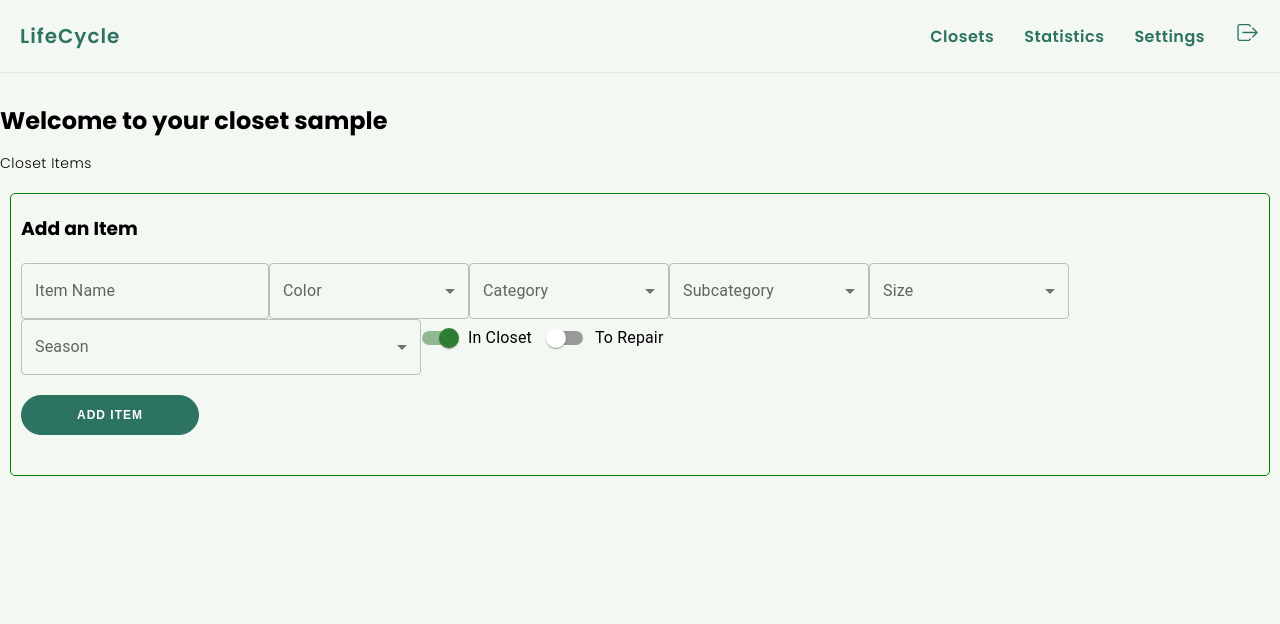
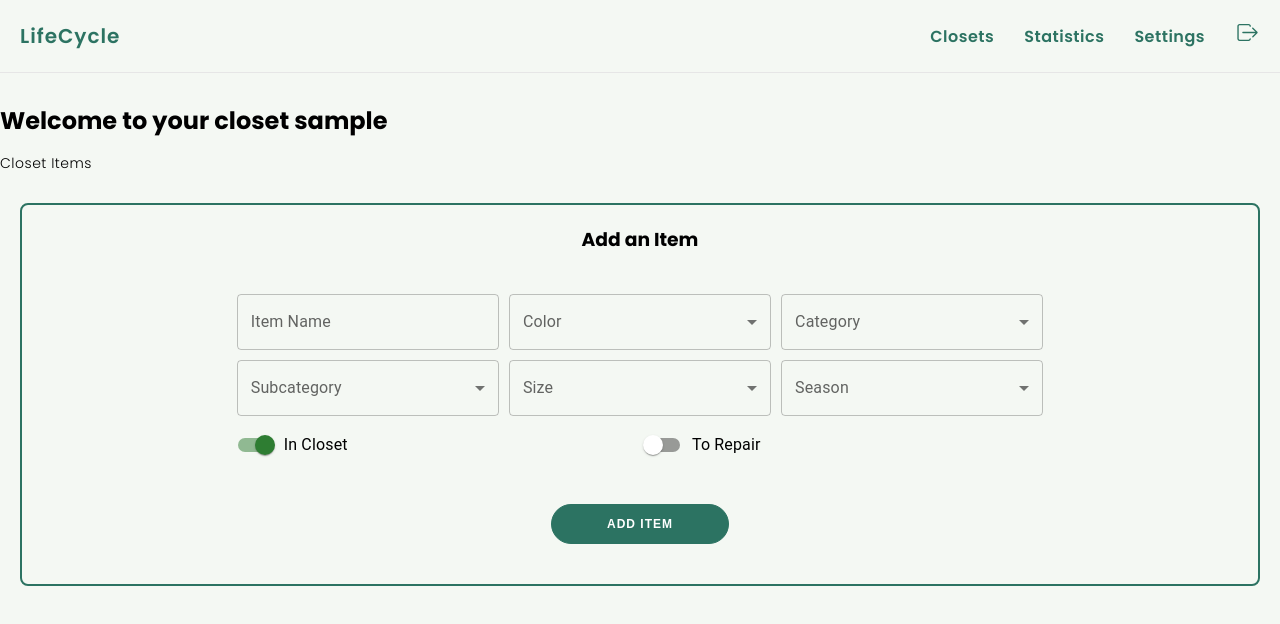
Before and after one commit to JuliaGrandury/lifecycle-app-mern, a React (Create React App) app in the folder frontend/: page / in a window 1280 px wide. Shown: the top 624 px of the page. Built offline with nearby package versions, Linux system fonts and the light colour scheme; sample sign-in values are in the browser's storage.

Commit message:
NewItemForm change handlers functional including for seasons

```diff
--- a/frontend/src/components/NewItemForm.jsx
+++ b/frontend/src/components/NewItemForm.jsx
@@ -22,7 +22,6 @@ const NewItemForm = () => {
     })
     const [subcategories, setSubcategories] = useState([]);
     const [sizeOptions, setSizeOptions] = useState([]);
-    const [allChecked, setAllChecked] = useState(false);
 
     const onSubmit = (event) => {
         event.preventDefault()
@@ -63,23 +62,8 @@ const NewItemForm = () => {
                     setSizeOptions([]);
                     break;
             }
-        }
-
-        // appropriately add items to season array if field is edited
-        if (name === 'season') {
-            console.log(`Editing the ${name}`)
-            if (value.includes('All')) {
-                const data = { ...newItem };
-                data['season'] = seasonOptions;
-                setNewItem(data);
-            }
-
-        }
-
-        // appropriately change boolean values if fields are edited
-        if (name === 'inCloset' || name === 'toRepair') {
             const data = { ...newItem };
-            data[name] = checked;
+            data[name] = value;
             setNewItem(data);
         }
 
@@ -90,22 +74,41 @@ const NewItemForm = () => {
         }
     }
 
-    // helper function to update the season checkboxes depending on each other
-    const handleCheckAll = (event) => {
-        if (event.target.checked) {
-            console.log(`Check all seasons`)
-            setAllChecked(true);
-            const data = { ...newItem };
-            data.season = seasonOptions;
-            setNewItem(data);
-        } else {
-            console.log(`Uncheck all seasons`)
-            setAllChecked(false);
-            const data = { ...newItem };
-            data.season = [];
-            setNewItem(data);
+    const handleCheckboxes = (event) => {
+        const { name, value } = event.target;
+        // if 'Select All' is checked, update all checkboxes
+        if (value.includes('Select All')) {
+            if (newItem.season.length !== seasonOptions.length) {
+                setNewItem((prevItem) => ({
+                    ...prevItem,
+                    season: seasonOptions,
+                }));
+            } else {
+                setNewItem((prevItem) => ({
+                    ...prevItem,
+                    season: [],
+                }));
+            }
+        } else { // if not, update the value of the clicked checkbox
+            setNewItem((prevItem) => ({
+                ...prevItem,
+                [name]: value,
+            }));
         }
     }
+    // to keep track of whether all seasons are checked
+    const allSeasonsChecked = () => {
+        return newItem.season.length === seasonOptions.length;
+    }
+
+    // appropriately change boolean values if fields are edited
+    const handleSwitchChange = (event) => {
+        const { name, checked } = event.target;
+        const data = { ...newItem };
+        data[name] = checked;
+        setNewItem(data);
+    }
+
 
     return (
         <div className={styles.newitem__container}>
@@ -115,9 +118,9 @@ const NewItemForm = () => {
                 </div>
                 <div className={styles.form__group}>
 
-                    <TextField name="name" label="Item Name" onChange={handleFormChange} />
+                    <FormControl className={styles.form__control}><TextField name="name" label="Item Name" onChange={handleFormChange} /></FormControl>
 
-                    <FormControl fullWidth style={{ width: 200 }}>
+                    <FormControl className={styles.form__control}>
                         <InputLabel id="color-select-label" >Color</InputLabel>
                         <Select labelId="color-select-label" id="color-select" name="color" label="Color" value={newItem.color} onChange={handleFormChange}>
                             {colorOptions.map((color) => (
@@ -126,7 +129,7 @@ const NewItemForm = () => {
                         </Select>
                     </FormControl>
 
-                    <FormControl fullWidth style={{ width: 200 }}>
+                    <FormControl className={styles.form__control}>
                         <InputLabel id="category-select-label">Category</InputLabel>
                         <Select labelId="category-select-label" id="category-select" name="category" label="Category" value={newItem.category} onChange={handleFormChange}>
                             {categoryOptions.map((category) => (
@@ -136,7 +139,7 @@ const NewItemForm = () => {
                     </FormControl>
 
                     {subcategories && (
-                        <FormControl fullWidth style={{ width: 200 }}>
+                        <FormControl className={styles.form__control}>
                             <InputLabel id="subcategory-select-label">Subcategory</InputLabel>
                             <Select labelId="subcategory-select-label" id="subcategory-select" name="subcategory" label="Subcategory" value={newItem.subcategory} onChange={handleFormChange}>
                                 {subcategories.map((subcategory) => (
@@ -146,7 +149,7 @@ const NewItemForm = () => {
                         </FormControl>
                     )}
 
-                    <FormControl fullWidth style={{ width: 200 }}>
+                    <FormControl className={styles.form__control}>
                         <InputLabel id="size-select-label" >Size</InputLabel>
                         <Select labelId="size-select-label" id="size-select" name="size" label="Size" value={newItem.size} onChange={handleFormChange}>
                             {sizeOptions.map((option) => (
@@ -156,22 +159,27 @@ const NewItemForm = () => {
                     </FormControl>
 
                     {/* SEASONS CHECKBOXES START HERE */}
-                    <FormControl fullWidth style={{ width: 400 }}>
+                    <FormControl className={styles.form__control}>
                         <InputLabel id="season-select-label">Season</InputLabel>
-                        <Select labelId="season-select-label" name="season" label="Season" multiple value={newItem.season} onChange={handleFormChange} renderValue={(selected) => allChecked ? 'All Seasons' : selected.join(', ')}>
-                            <MenuItem value="selectAll">
-                                <FormControlLabel control={<Checkbox checked={allChecked} />} label="Select All" onChange={handleCheckAll} />
+                        <Select labelId="season-select-label" name="season" label="Season" multiple value={newItem.season} onChange={handleCheckboxes} renderValue={(selected) => allSeasonsChecked() ? 'All Seasons' : selected.join(', ')}>
+                            <MenuItem value="Select All" >
+                                <FormControlLabel control={<Checkbox checked={allSeasonsChecked()} />} label="Select All Seasons" />
                             </MenuItem>
                             {seasonOptions.map((option) => (
-                                <MenuItem key={option} value={option}>
-                                    <FormControlLabel control={<Checkbox checked={allChecked || newItem.season.includes(option)} />} label={option} />
+                                <MenuItem key={option} value={option} className={styles.subcheckboxes}>
+                                    <FormControlLabel control={<Checkbox checked={newItem.season.includes(option)} />} label={option} />
                                 </MenuItem>
                             ))}
                         </Select>
                     </FormControl>
 
-                    <FormControlLabel control={<Switch name="inCloset" checked={newItem.inCloset} color="success" onChange={handleFormChange} />} label="In Closet" />
-                    <FormControlLabel control={<Switch name="toRepair" checked={newItem.toRepair} color="success" onChange={handleFormChange} />} label="To Repair" />
+                    <FormControl className={styles.form__control}>
+                        <FormControlLabel control={<Switch name="inCloset" checked={newItem.inCloset} color="success" onChange={handleSwitchChange} />} label="In Closet" />
+                    </FormControl>
+                    <FormControl className={styles.form__control}>
+                        <FormControlLabel control={<Switch name="toRepair" checked={newItem.toRepair} color="success" onChange={handleSwitchChange} />} label="To Repair" />
+                    </FormControl>
+
 
                     {/* <TextField label="Item Brand" InputLabelProps={{ shrink: true }} onChange={handleFormChange} /> */}
                     {/* <TextField type="file" label="Choose Image" InputLabelProps={{ shrink: true }}
--- a/frontend/src/components/NewItemForm.module.css
+++ b/frontend/src/components/NewItemForm.module.css
@@ -1,15 +1,32 @@
 .newitem__container {
-    border: 1px solid green;
+    /* border: 1px solid green; */
     margin: 10px;
     padding: 10px;
     border-radius: 5px;
 }
 
 .newitem__form {
+    /* border: 3px solid purple; */
+    border: 2px solid var(--primary-tasman);
+    border-radius: 8px;
     display: flex;
     flex-direction: column;
+    align-items: center;
 }
 
 .form__group {
-    margin: 10px 0px;
+    margin: 20px 0;
+    display: flex;
+    flex-direction: row;
+    flex-wrap: wrap;
+    gap: 10px 10px;
 }
+
+.form__control {
+    width: 30%;
+    flex-grow: 1;
+}
+
+.subcheckboxes {
+    padding-left: 40px;
+}
```
Also changed, not shown: 1 other file (tests, documents, lock files or other folders).
